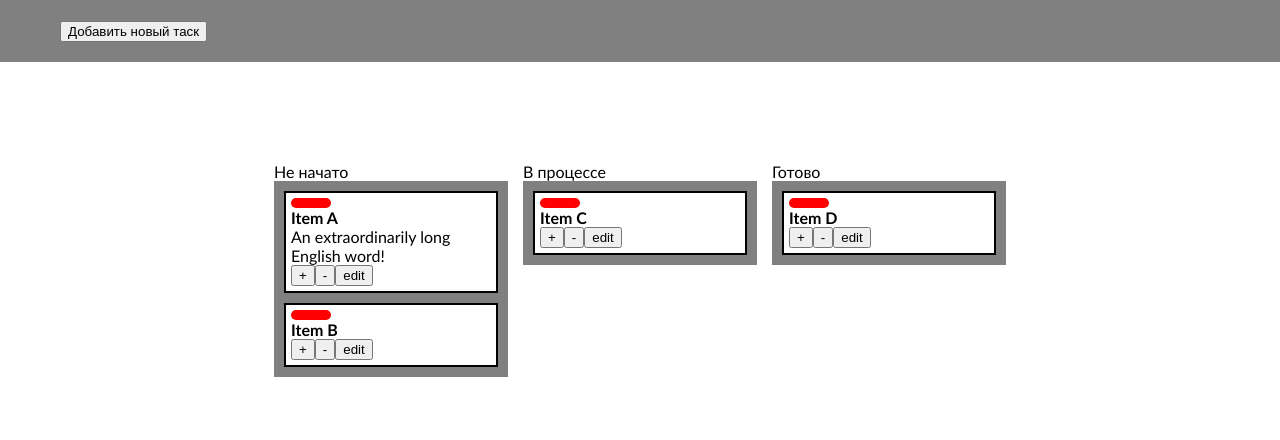
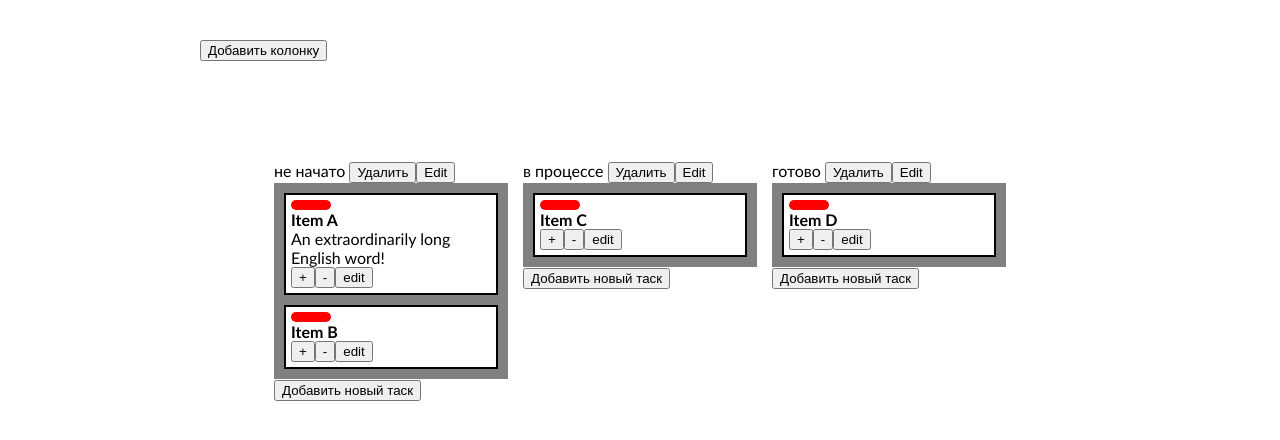
Before and after one commit to AleksaRud/ToDoList, a Vue app in the folder ToDoList/: page / in a window 1280 px wide. Shown: the top 440 px of the page. Built offline with nearby package versions, Linux system fonts and the light colour scheme.

Commit message:
add, delete, edit list with task functions

```diff
--- a/ToDoList/components.d.ts
+++ b/ToDoList/components.d.ts
@@ -7,6 +7,7 @@ export {}
 
 declare module 'vue' {
   export interface GlobalComponents {
+    AMenu: typeof import('ant-design-vue/es')['Menu']
     DragDrop: typeof import('./src/components/DragDrop.vue')['default']
     HelloWorld: typeof import('./src/components/HelloWorld.vue')['default']
   }
--- a/ToDoList/src/components/DragDrop.vue
+++ b/ToDoList/src/components/DragDrop.vue
@@ -12,8 +12,10 @@ function setStorageData(key:string, data:Array<Object>) {
   window.localStorage.setItem(key, JSON.stringify(data));
 }
 
+
 export default {
     setup() {
+
         type Item = {
             id:string,
             title:String,
@@ -83,6 +85,47 @@ export default {
             items.value[pos].in_edit = !items.value[pos].in_edit;
             setStorageData('items', items.value);
         }
+
+        const lists = ref([
+            {title: "не начато", list_id: 1, in_edit: false},
+            {title: "в процессе", list_id: 2, in_edit: false},
+            {title: "готово", list_id: 3, in_edit: false},
+        ]);
+        lists.value = getStorageData('lists', lists.value);
+        setStorageData('lists', lists.value);
+
+        function addList(){
+            lists.value.push({title: "New List", list_id: lists.value.length+1, in_edit: false});
+            setStorageData('items', items.value);
+            setStorageData('lists', lists.value);
+        }
+        function deleteList(list_id:number){
+            if(lists.value.length == 1){
+                items.value.splice(0, items.value.length);
+                lists.value.splice(list_id-1, 1);
+            }
+            else{
+                lists.value.splice(list_id-1, 1);
+                for(let i=0; i<lists.value.length; i++){
+                    lists.value[i].list_id = i+1;
+                }
+                for(let i=0; i<items.value.length; i++){
+                    if(items.value[i].list == list_id){
+                        items.value[i].list -= 1;
+                        if(items.value[i].list == 0){
+                            items.value[i].list = 1;
+                        }
+                    }
+                }
+            }
+            setStorageData('lists', lists.value);
+            setStorageData('items', items.value);
+        }
+
+        function editList(list_id:number){
+            lists.value[list_id-1].in_edit = !lists.value[list_id-1].in_edit;
+            setStorageData('lists', lists.value);
+        }
         return {
             getList,
             onDrop,
@@ -90,22 +133,35 @@ export default {
             addElement,
             deleteElement,
             editElement,
+            lists,
+            addList,
+            deleteList,
+            editList,
         }
     },
 }
 
+
+
+
 </script>
 
 <template>
-    <div class="header">
-        <button @click="addElement(1)">Добавить новый таск</button>
-    </div>
 
+    <button @click="addList" style="margin-top: 40px; margin-left: 200px;">Добавить колонку</button>
     <div class="columns">
-        <div>
-            Не начато
-            <div class="drop-zone" @drop="onDrop($event, 1)" @dragenter.prevent @dragover.prevent>
-                <div v-for="item in getList(1)"
+        <div v-for="list in lists">
+            <div v-if="!list.in_edit">
+                {{ list.title }}
+                <button @click="deleteList(list.list_id)">Удалить</button>
+                <button @click="list.in_edit = !list.in_edit">Edit</button>
+            </div>
+            <div v-if="list.in_edit">
+                <input type="text" v-model="list.title" />
+                <button @click="editList(list.list_id)">OK</button>
+            </div>
+            <div class="drop-zone" @drop="onDrop($event, list.list_id)" @dragenter.prevent @dragover.prevent>
+                <div v-for="item in getList(list.list_id)"
                 :key="item.id"
                 class="drag-el"
                 draggable="true"
@@ -115,7 +171,7 @@ export default {
                         <div class="title">{{ item.title }}</div>
                         <div class="discription">{{ item.discription }}</div>
                         <div class="buttons">
-                            <button @click="addElement(1)">+</button>
+                            <button @click="addElement(list.list_id)">+</button>
                             <button @click="deleteElement(item.id)">-</button>
                             <button @click="item.in_edit = !item.in_edit">edit</button>
                         </div>
@@ -133,81 +189,14 @@ export default {
                     </div>
                 </div>
             </div>
+            <button @click="addElement(list.list_id)">Добавить новый таск</button>
         </div>
-        <div>
-            В процессе
-            <div class="drop-zone" @drop="onDrop($event, 2)" @dragenter.prevent @dragover.prevent>
-                <div v-for="item in getList(2)"
-                :key="item.id"
-                class="drag-el"
-                draggable="true"
-                @dragstart="startDrag($event, item)">
-                    <div v-if="!item.in_edit" class="task">
-                        <div class="label" :style="{backgroundColor:item.label_color}"></div>
-                        <div class="title">{{ item.title }}</div>
-                        <div class="discription">{{ item.discription }}</div>
-                        <div class="buttons">
-                            <button @click="addElement(2)">+</button>
-                            <button @click="deleteElement(item.id)">-</button>
-                            <button @click="item.in_edit = !item.in_edit">edit</button>
-                        </div>
-                    </div>
-                    <div v-if="item.in_edit" class="task">
-                        Цвет
-                        <input type="color" v-model="item.label_color">
-                        Название
-                        <input type="text" v-model="item.title" />
-                        Описание
-                        <textarea v-model="item.discription" rows="3"></textarea>
-                        <div class="buttons">
-                            <button @click="editElement(item.id)">ok</button>
-                        </div>
-                    </div>
-                </div>
-            </div>
-        </div>
-        <div>
-            Готово
-            <div class="drop-zone" @drop="onDrop($event, 3)" @dragenter.prevent @dragover.prevent>
-                <div v-for="item in getList(3)"
-                :key="item.id"
-                class="drag-el"
-                draggable="true"
-                @dragstart="startDrag($event, item)">
-                    <div v-if="!item.in_edit" class="task">
-                        <div class="label" :style="{backgroundColor:item.label_color}"></div>
-                        <div class="title">{{ item.title }}</div>
-                        <div class="discription">{{ item.discription }}</div>
-                        <div class="buttons">
-                            <button @click="addElement(3)">+</button>
-                            <button @click="deleteElement(item.id)">-</button>
-                            <button @click="item.in_edit = !item.in_edit">edit</button>
-                        </div>
-                    </div>
-                    <div v-if="item.in_edit" class="task">
-                        Цвет
-                        <input type="color" v-model="item.label_color">
-                        Название
-                        <input type="text" v-model="item.title" />
-                        Описание
-                        <textarea v-model="item.discription" rows="3"></textarea>
-                        <div class="buttons">
-                            <button @click="editElement(item.id)">ok</button>
-                        </div>
-                    </div>
-                </div>
-            </div>
-        </div>
+
+
     </div>
 </template>
 
 <style scoped>
-    .header{
-        width: 100vw;
-        box-sizing: border-box;
-        padding: 20px 60px;
-        background-color: gray;
-    }
     .columns {
         width: 100%;
         height: 100%;
```
